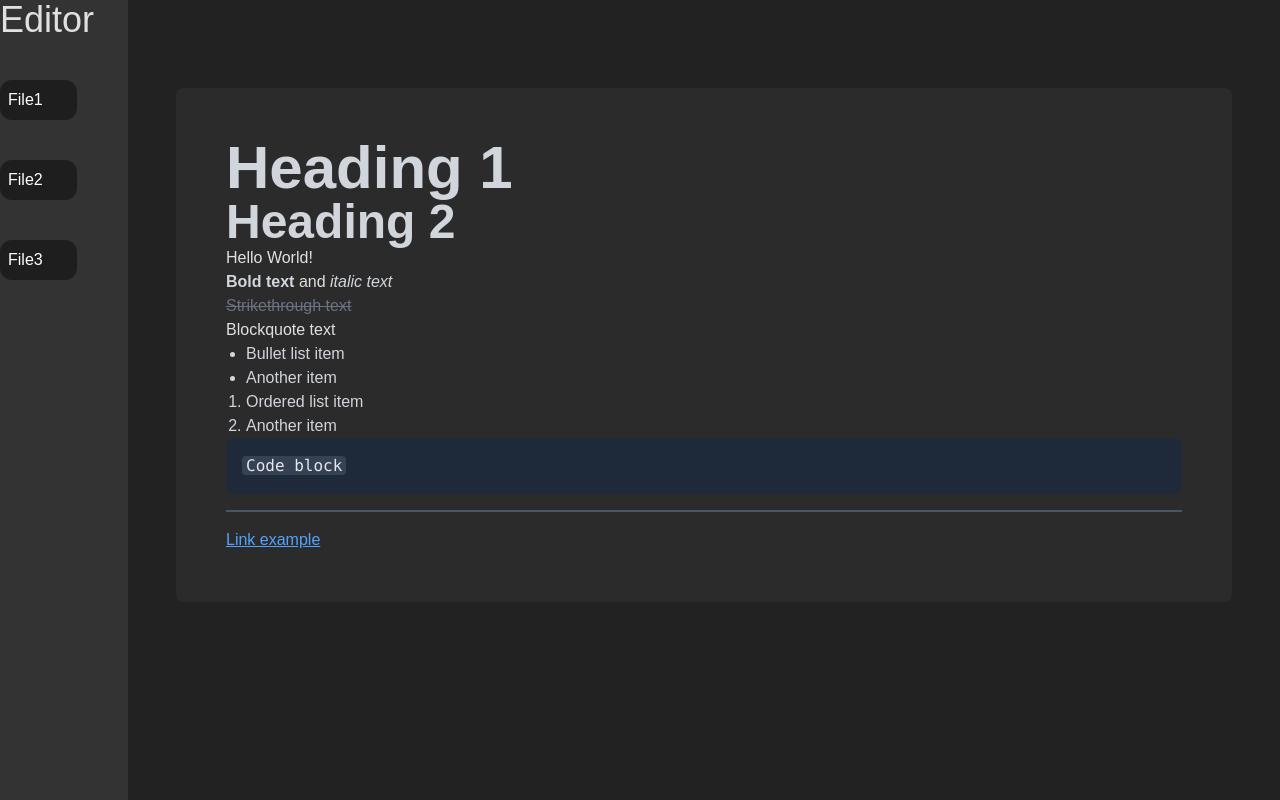
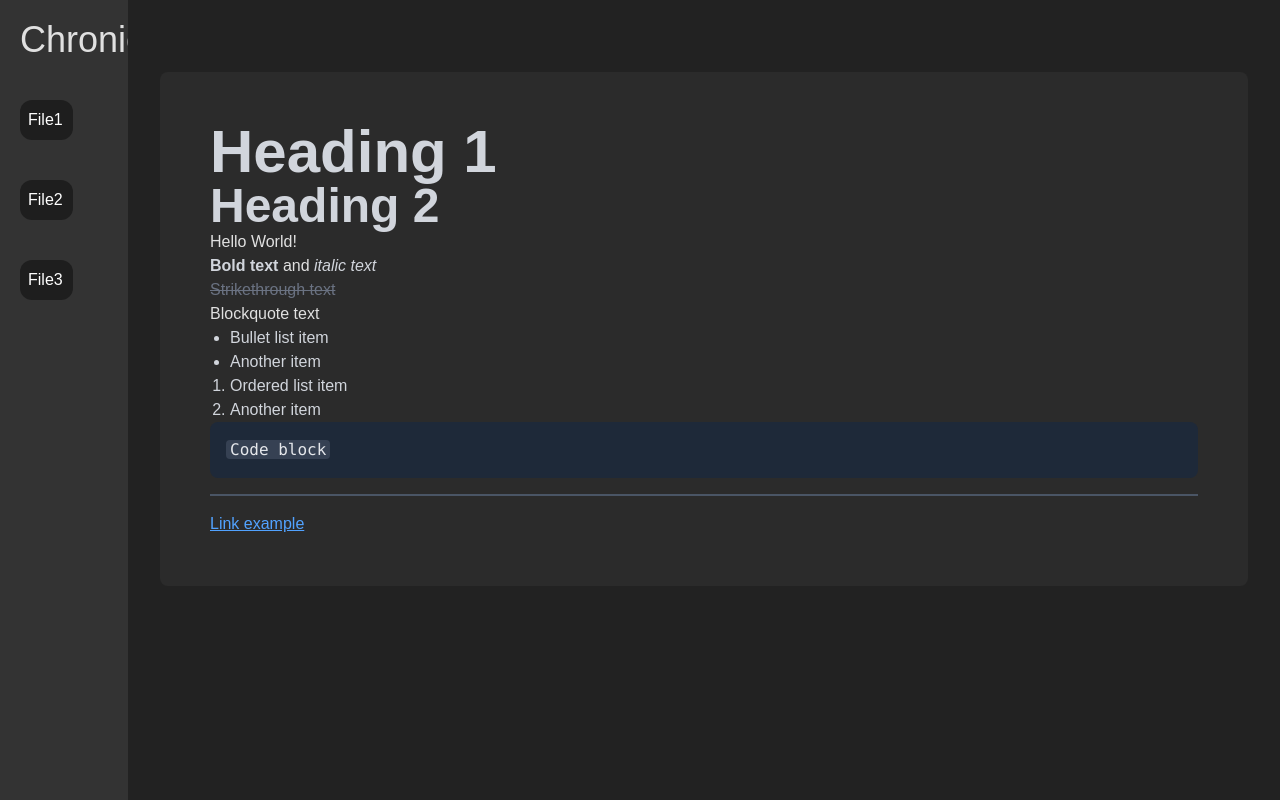
Before and after one commit to RamPrakhyath05/editor, a Next.js app: page / in a window 1280 px wide. Built offline with nearby package versions, Linux system fonts and the light colour scheme.

Commit message:
Modifications to sidebar and editor

```diff
--- a/src/components/Sidebar.tsx
+++ b/src/components/Sidebar.tsx
@@ -4,14 +4,14 @@ const Sidebar = () => {
   const array = ["File1", "File2", "File3"]
 
   return (
-    <>
-      <h1 className="text-4xl">Editor</h1>
+    <div className="m-5">
+      <h1 className="text-4xl">Chronicle</h1>
       {array.map((key, index) => (
-        <div key={index} className="bg-[#1e1e1e] w-[60%] my-10 mr-5 p-2 rounded-xl text-white">
+        <div key={index} className="bg-[#1e1e1e] w-[60%] my-10 p-2 rounded-xl text-white">
           <h6>{key}</h6>
         </div>
       ))}
-    </>
+    </div>
   );
 }
 
--- a/src/components/Tiptap.tsx
+++ b/src/components/Tiptap.tsx
@@ -1,5 +1,4 @@
 "use client"
-
 import { useEditor, EditorContent } from '@tiptap/react'
 import StarterKit from '@tiptap/starter-kit'
 import Document from '@tiptap/extension-document'
@@ -19,6 +18,7 @@ import ListItem from '@tiptap/extension-list-item'
 import Link from '@tiptap/extension-link'
 import HardBreak from '@tiptap/extension-hard-break'
 import Highlight from '@tiptap/extension-highlight'
+
 const Tiptap = () => {
   const editor = useEditor({
     extensions: [
@@ -91,7 +91,7 @@ const Tiptap = () => {
   if (!editor) return null
 
   return (
-  <div className="p-12 rounded-lg ">
+  <div className="p-8 rounded-lg ">
     <EditorContent editor={editor} className="focus:outline-none" />
   </div>
 
```
